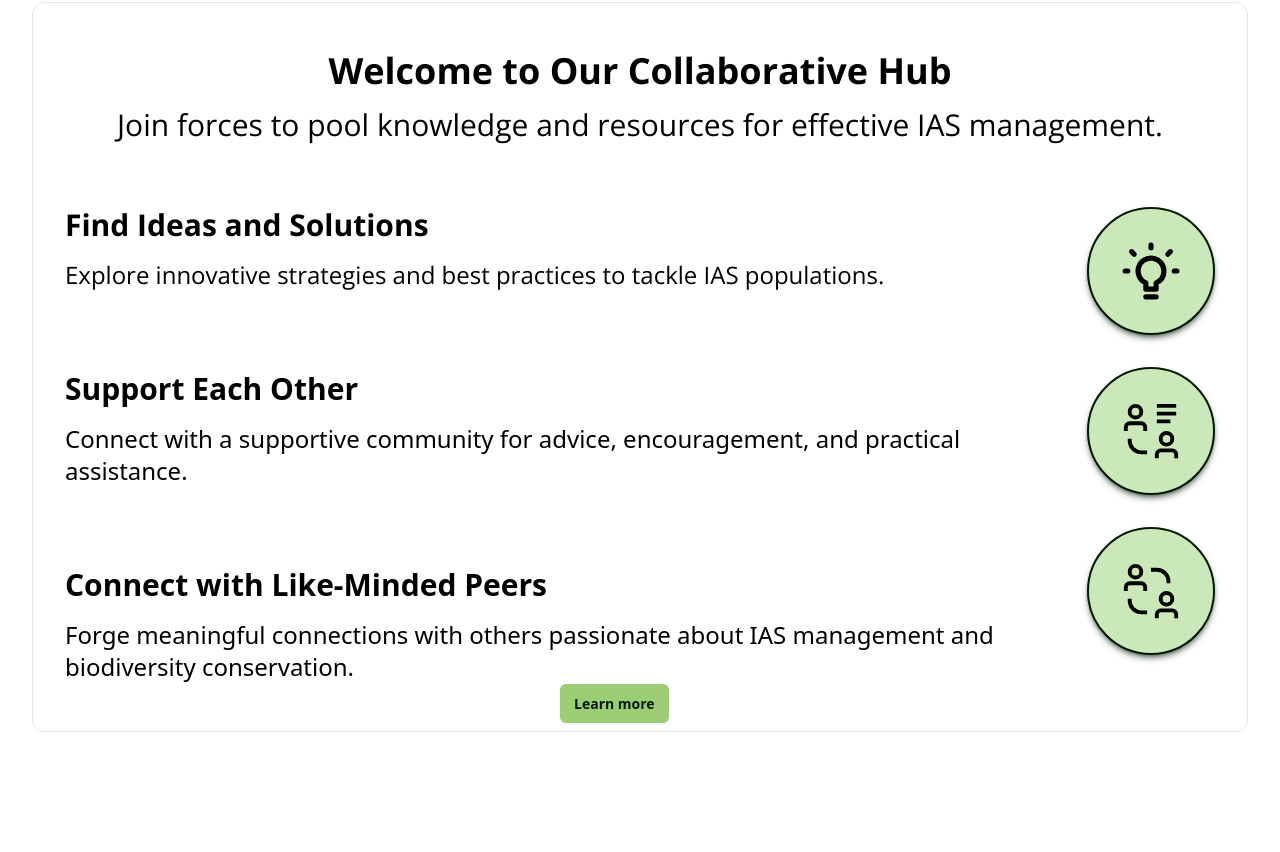
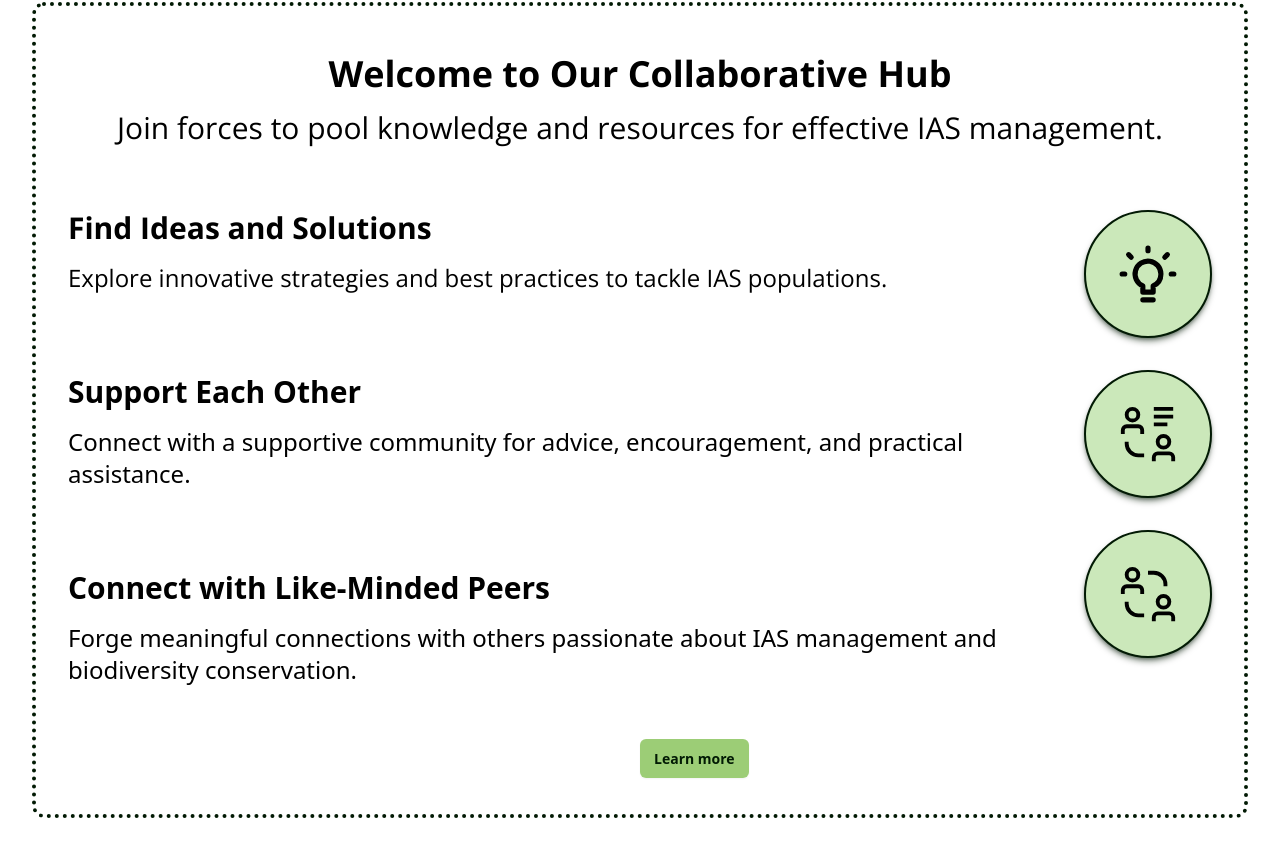
Before and after one commit to Ed-TheVisionMaker/green-ig-ias-network, a Next.js app: page / in a window 1280 px wide. Shown: the part 2788-3640 px from the top of the page. Built offline with nearby package versions, Linux system fonts and the light colour scheme; a web font is replaced by a local one.

Commit message:
styled: CollaborationHero border and CTA amended

```diff
--- a/components/CollaborateHero/index.tsx
+++ b/components/CollaborateHero/index.tsx
@@ -5,13 +5,13 @@ import { IdeaLightbulb, Collaborate, ShareKnowledge } from '@/utils/svgs';
 const CollaborateHero = () => {
   return (
     <Container>
-      <div className='mb-24'>
+      <div className='relative mb-24'>
         <div className='flex items-center'>
           <div>
             <h1 className='mt-2 mb-8 text-5xl font-ubuntu font-bold tracking-tight text-ginBlack'>
               Collaborate - Share - Connect
             </h1>
-            <div className='border border-2-ginBlack px-8 py-12 rounded-xl'>
+            <div className='border-4 border-dotted border-ginBlack px-8 pb-32 pt-12 rounded-xl'>
               <div className='font-open-sans text-center mb-8'>
                 <h2 className='font-bold text-4xl'>
                   Welcome to Our Collaborative Hub
@@ -22,7 +22,7 @@ const CollaborateHero = () => {
                 </p>
               </div>
               <div className='flex'>
-                <div className='relative'>
+                <div className=''>
                   <div className='font-open-sans'>
                     <h2 className='font-bold text-3xl mt-8'>
                       Find Ideas and Solutions
@@ -48,7 +48,7 @@ const CollaborateHero = () => {
                       IAS management and biodiversity conservation.
                     </p>
                   </div>
-                  <div className='absolute -bottom-8 mt-10 left-1/2'>
+                  <div className='absolute bottom-12 left-1/2'>
                     <a
                       href='/collaborate'
                       className='flex-none rounded-md bg-pistachio px-3.5 py-2.5 text-sm font-semibold text-ginBlack placeholder:text-ginBlack shadow-sm focus-visible:outline focus-visible:outline-2 focus-visible:outline-offset-2 focus-visible:outline-white'
```
